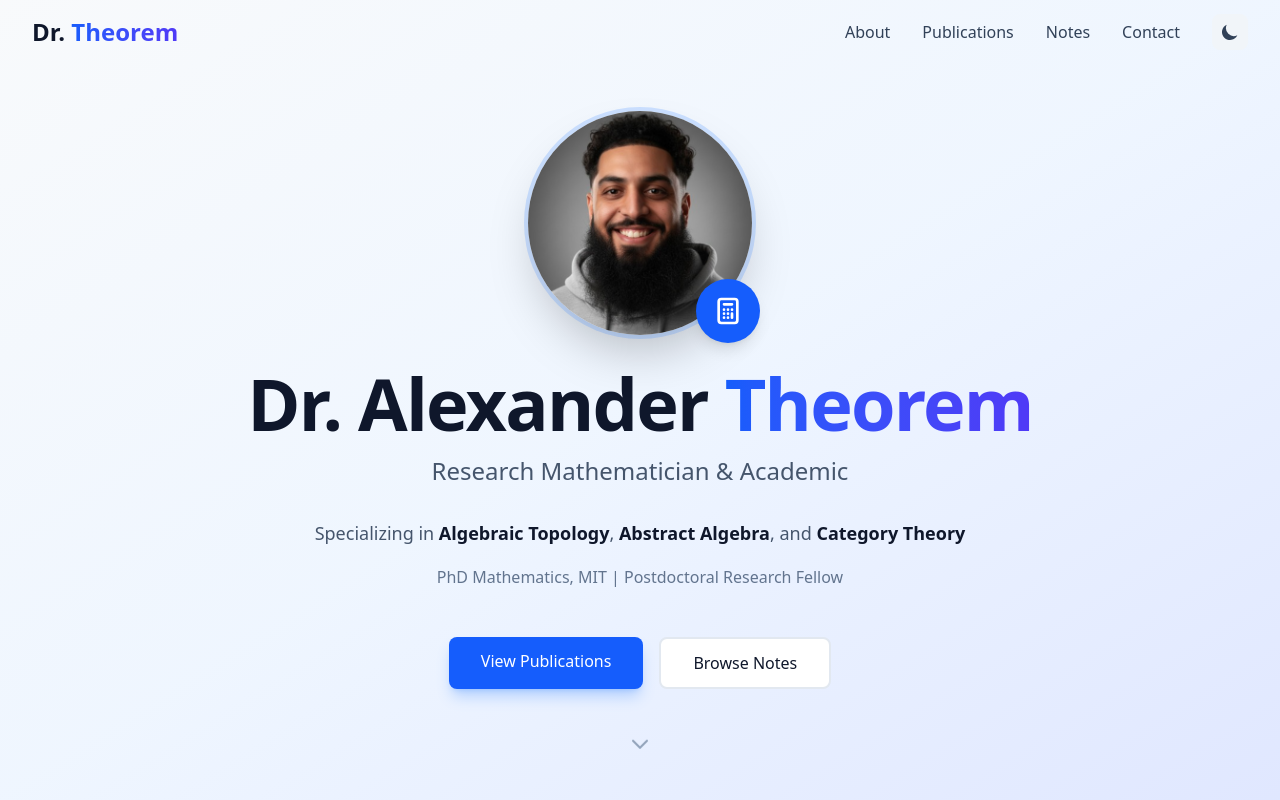
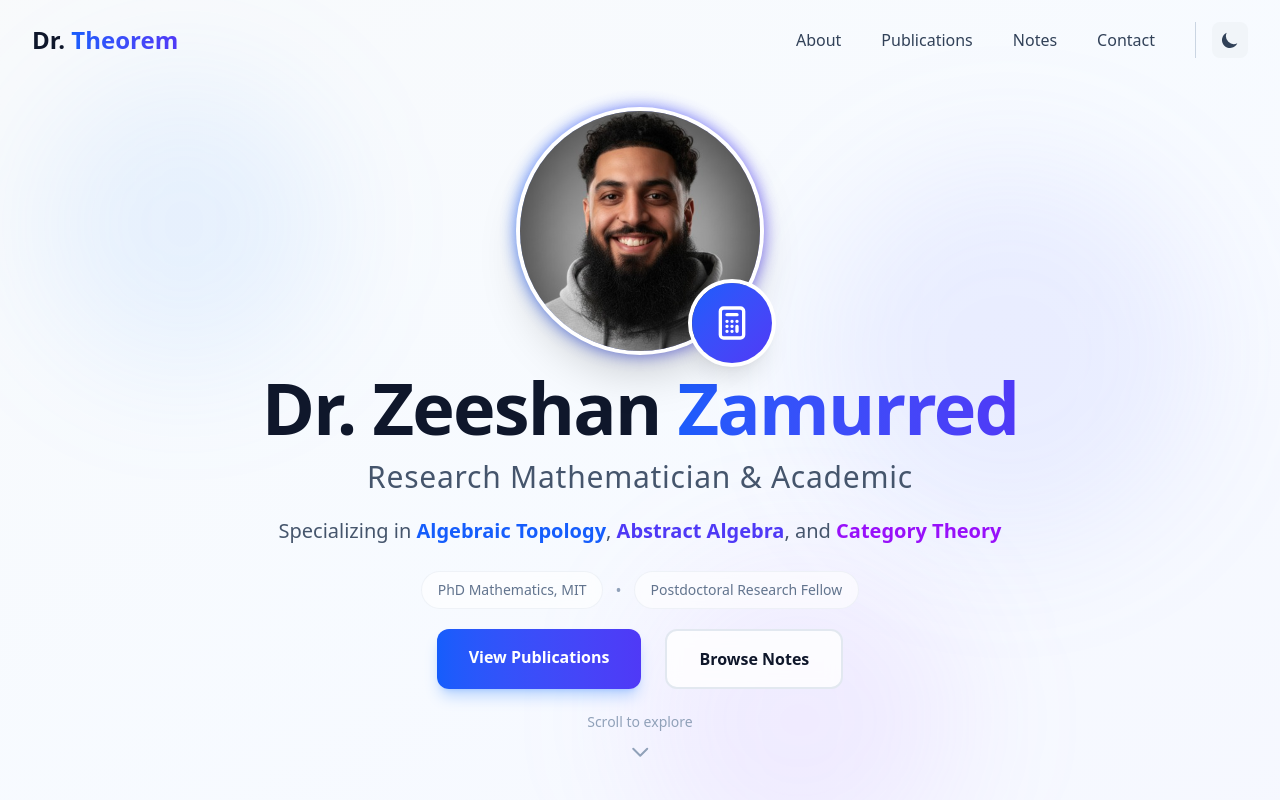
Before and after one commit to sahil1962/portfolio-zeeshan-pixarbyte, a Next.js app: page / in a window 1280 px wide. Shown: the top 800 px of the page. Built offline with nearby package versions, Linux system fonts and the light colour scheme.

Commit message:
design updated, hero and navigation

```diff
--- a/app/components/Hero.tsx
+++ b/app/components/Hero.tsx
@@ -4,69 +4,102 @@ import Image from 'next/image';
 
 export default function Hero() {
   return (
-    <section className="relative min-h-screen flex items-center justify-center bg-linear-to-br from-slate-50 via-blue-50 to-indigo-100 dark:from-slate-900 dark:via-slate-800 dark:to-slate-900">
-      <div className="max-w-7xl mx-auto px-4 sm:px-6 lg:px-8 py-20 text-center">
-        <div className="space-y-8">
-          <div className="flex justify-center mb-8">
-            <div className="relative">
-              <div className="w-40 h-40 sm:w-48 sm:h-48 lg:w-56 lg:h-56 rounded-full overflow-hidden ring-4 ring-blue-500/20 shadow-2xl">
+    <section className="relative min-h-screen flex items-center justify-center overflow-hidden bg-linear-to-br from-slate-50 via-blue-50/50 to-indigo-100/30 dark:from-slate-950 dark:via-slate-900 dark:to-slate-950">
+      {/* Animated background elements */}
+      <div className="absolute inset-0 overflow-hidden">
+        <div className="absolute top-20 left-10 w-72 h-72 bg-blue-400/10 dark:bg-blue-500/5 rounded-full blur-3xl animate-blob"></div>
+        <div className="absolute top-40 right-20 w-96 h-96 bg-indigo-400/10 dark:bg-indigo-500/5 rounded-full blur-3xl animate-blob animation-delay-2000"></div>
+        <div className="absolute -bottom-20 left-1/2 w-80 h-80 bg-purple-400/10 dark:bg-purple-500/5 rounded-full blur-3xl animate-blob animation-delay-4000"></div>
+      </div>
+
+      <div className="relative z-10 max-w-7xl mx-auto px-4 sm:px-6 lg:px-8 py-20 text-center">
+        <div className="space-y-5 animate-fadeIn">
+          {/* Profile Image */}
+          <div className="flex justify-center ">
+            <div className="relative group">
+              <div className="absolute -inset-1 bg-linear-to-r from-blue-600 to-indigo-600 rounded-full blur opacity-75 group-hover:opacity-100 transition duration-500"></div>
+              <div className="relative w-44 h-44 sm:w-52 sm:h-52 lg:w-60 lg:h-60 rounded-full overflow-hidden ring-4 ring-white dark:ring-slate-900 shadow-2xl transform group-hover:scale-105 transition duration-500">
                 <Image
                   src="/profile.jpg"
                   alt="Dr. Alexander Theorem"
-                  width={224}
-                  height={224}
+                  width={240}
+                  height={240}
                   priority
                   className="object-cover w-full h-full"
                 />
               </div>
-              <div className="absolute -bottom-2 -right-2 w-16 h-16 bg-blue-600 rounded-full flex items-center justify-center shadow-lg">
-                <svg className="w-8 h-8 text-white" fill="none" stroke="currentColor" viewBox="0 0 24 24">
+              <div className="absolute -bottom-3 -right-3 w-20 h-20 bg-linear-to-br from-blue-600 to-indigo-600 rounded-full flex items-center justify-center shadow-xl ring-4 ring-white dark:ring-slate-900 transform group-hover:rotate-12 transition duration-500">
+                <svg className="w-10 h-10 text-white" fill="none" stroke="currentColor" viewBox="0 0 24 24">
                   <path strokeLinecap="round" strokeLinejoin="round" strokeWidth={2} d="M9 7h6m0 10v-3m-3 3h.01M9 17h.01M9 14h.01M12 14h.01M15 11h.01M12 11h.01M9 11h.01M7 21h10a2 2 0 002-2V5a2 2 0 00-2-2H7a2 2 0 00-2 2v14a2 2 0 002 2z" />
                 </svg>
               </div>
             </div>
           </div>
 
+          {/* Name and Title */}
+          {/* <div className="space-y-6">
+            <h1 className="text-5xl sm:text-6xl lg:text-7xl xl:text-8xl font-extrabold tracking-tight">
+              <span className="block text-slate-900 dark:text-white">Dr. Zeeshan Zamurred</span>
+            </h1>
+            <p className="text-xl sm:text-2xl lg:text-3xl text-slate-600 dark:text-slate-300 font-light tracking-wide">
+              Research Mathematician & Academic
+            </p>
+          </div> */}
+
           <div className="space-y-4">
             <h1 className="text-5xl sm:text-6xl lg:text-7xl font-bold tracking-tight text-slate-900 dark:text-white">
-              Dr. Alexander <span className="bg-linear-to-r from-blue-600 to-indigo-600 bg-clip-text text-transparent">Theorem</span>
+              Dr. Zeeshan<span className="bg-linear-to-r from-blue-600 to-indigo-600 bg-clip-text text-transparent"> Zamurred</span>
             </h1>
-            <p className="text-xl sm:text-2xl text-slate-600 dark:text-slate-300 font-light">
+            <p className="text-xl sm:text-2xl lg:text-3xl text-slate-600 dark:text-slate-300 font-light tracking-wide">
               Research Mathematician & Academic
             </p>
           </div>
 
-          <div className="max-w-2xl mx-auto space-y-4">
-            <p className="text-lg text-slate-600 dark:text-slate-400 leading-relaxed">
-              Specializing in <span className="font-semibold text-slate-900 dark:text-white">Algebraic Topology</span>,
-              <span className="font-semibold text-slate-900 dark:text-white"> Abstract Algebra</span>, and
-              <span className="font-semibold text-slate-900 dark:text-white"> Category Theory</span>
+          {/* Specialization */}
+          <div className="max-w-3xl mx-auto space-y-6">
+            <p className="text-lg sm:text-xl text-slate-600 dark:text-slate-400 leading-relaxed">
+              Specializing in{' '}
+              <span className="font-semibold text-blue-600 dark:text-blue-400">Algebraic Topology</span>,{' '}
+              <span className="font-semibold text-indigo-600 dark:text-indigo-400">Abstract Algebra</span>, and{' '}
+              <span className="font-semibold text-purple-600 dark:text-purple-400">Category Theory</span>
             </p>
-            <p className="text-base text-slate-500 dark:text-slate-500">
-              PhD Mathematics, MIT | Postdoctoral Research Fellow
-            </p>
+            <div className="flex items-center justify-center gap-3 text-slate-500 dark:text-slate-500">
+              <span className="px-4 py-2 bg-white/60 dark:bg-slate-800/60 backdrop-blur-sm rounded-full text-sm font-medium border border-slate-200/50 dark:border-slate-700/50">
+                PhD Mathematics, MIT
+              </span>
+              <span className="text-slate-400">•</span>
+              <span className="px-4 py-2 bg-white/60 dark:bg-slate-800/60 backdrop-blur-sm rounded-full text-sm font-medium border border-slate-200/50 dark:border-slate-700/50">
+                Postdoctoral Research Fellow
+              </span>
+            </div>
           </div>
 
-          <div className="flex flex-wrap gap-4 justify-center pt-4">
+          {/* CTA Buttons */}
+          <div className="flex flex-wrap gap-6 justify-center pt-0">
             <a
               href="#publications"
-              className="px-8 py-3 bg-blue-600 hover:bg-blue-700 text-white font-medium rounded-lg transition-colors shadow-lg shadow-blue-500/30"
+              className="group relative px-8 py-4 bg-linear-to-r from-blue-600 to-indigo-600 text-white font-semibold rounded-xl transition-all duration-300 shadow-lg shadow-blue-500/30 hover:shadow-xl hover:shadow-blue-500/40 hover:scale-105"
             >
-              View Publications
+              <span className="relative z-10">View Publications</span>
+              <div className="absolute inset-0 bg-linear-to-r from-blue-700 to-indigo-700 rounded-xl opacity-0 group-hover:opacity-100 transition-opacity duration-300"></div>
             </a>
             <a
               href="#notes"
-              className="px-8 py-3 bg-white dark:bg-slate-800 hover:bg-slate-50 dark:hover:bg-slate-700 text-slate-900 dark:text-white font-medium rounded-lg border-2 border-slate-200 dark:border-slate-700 transition-colors"
+              className="group px-8 py-4 bg-white/80 dark:bg-slate-800/80 backdrop-blur-sm hover:bg-white dark:hover:bg-slate-800 text-slate-900 dark:text-white font-semibold rounded-xl border-2 border-slate-200 dark:border-slate-700 transition-all duration-300 hover:scale-105 hover:border-blue-400 dark:hover:border-blue-600"
             >
               Browse Notes
             </a>
           </div>
         </div>
 
-        <div className="absolute bottom-10 left-1/2 transform -translate-x-1/2 animate-bounce">
-          <svg className="w-6 h-6 text-slate-400" fill="none" stroke="currentColor" viewBox="0 0 24 24">
-            <path strokeLinecap="round" strokeLinejoin="round" strokeWidth={2} d="M19 9l-7 7-7-7" />
-          </svg>
+        {/* Scroll Indicator */}
+        <div className="absolute -bottom-1 left-1/2 transform -translate-x-1/2 animate-bounce">
+          <div className="flex flex-col items-center gap-2">
+            <span className="text-sm text-slate-400 dark:text-slate-500 font-medium">Scroll to explore</span>
+            <svg className="w-6 h-6 text-slate-400 dark:text-slate-500" fill="none" stroke="currentColor" viewBox="0 0 24 24">
+              <path strokeLinecap="round" strokeLinejoin="round" strokeWidth={2} d="M19 9l-7 7-7-7" />
+            </svg>
+          </div>
         </div>
       </div>
     </section>
--- a/app/components/Navigation.tsx
+++ b/app/components/Navigation.tsx
@@ -27,43 +27,51 @@ export default function Navigation() {
 
   return (
     <nav
-      className={`fixed top-0 left-0 right-0 z-50 transition-all duration-300 ${
+      className={`fixed top-0 left-0 right-0 z-50 transition-all duration-500 ${
         isScrolled
-          ? 'bg-white/90 dark:bg-slate-900/90 backdrop-blur-md shadow-lg'
+          ? 'bg-white/80 dark:bg-slate-900/80 backdrop-blur-xl shadow-lg border-b border-slate-200/50 dark:border-slate-700/50'
           : 'bg-transparent'
       }`}
     >
       <div className="max-w-7xl mx-auto px-4 sm:px-6 lg:px-8">
-        <div className="flex items-center justify-between h-16">
+        <div className="flex items-center justify-between h-20">
           <div className="shrink-0">
-            <a href="#" className="text-2xl font-bold">
-              <span className="text-slate-900 dark:text-white">Dr. </span>
-              <span className="bg-linear-to-r from-blue-600 to-indigo-600 bg-clip-text text-transparent">
-                Theorem
+            <a href="#" className="group flex items-center gap-2">
+              {/* <div className="w-10 h-10 rounded-lg bg-linear-to-br from-blue-600 to-indigo-600 flex items-center justify-center transform group-hover:rotate-6 transition-transform duration-300">
+                <span className="text-white font-bold text-xl">D</span>
+              </div> */}
+              <span className="text-2xl font-extrabold">
+                <span className="text-slate-900 dark:text-white">Dr. </span>
+                <span className="bg-linear-to-r from-blue-600 to-indigo-600 bg-clip-text text-transparent">
+                  Theorem
+                </span>
               </span>
             </a>
           </div>
 
-          <div className="hidden md:flex items-center gap-8">
+          <div className="hidden md:flex items-center gap-2">
             {navLinks.map((link) => (
               <a
                 key={link.href}
                 href={link.href}
-                className="text-slate-700 dark:text-slate-300 hover:text-blue-600 dark:hover:text-blue-400 font-medium transition-colors"
+                className="relative px-4 py-2 text-slate-700 dark:text-slate-300 hover:text-blue-600 dark:hover:text-blue-400 font-medium transition-colors group"
               >
-                {link.label}
+                <span className="relative z-10">{link.label}</span>
+                <span className="absolute inset-0 bg-blue-50 dark:bg-slate-800 rounded-lg scale-0 group-hover:scale-100 transition-transform duration-200 origin-center"></span>
               </a>
             ))}
 
-            <ThemeToggle />
+            <div className="ml-4 pl-4 border-l border-slate-300 dark:border-slate-700">
+              <ThemeToggle />
+            </div>
           </div>
 
-          <div className="md:hidden flex items-center gap-2">
+          <div className="md:hidden flex items-center gap-3">
             <ThemeToggle />
 
             <button
               onClick={() => setIsMobileMenuOpen(!isMobileMenuOpen)}
-              className="text-slate-900 dark:text-white p-2"
+              className="text-slate-900 dark:text-white p-2 hover:bg-slate-100 dark:hover:bg-slate-800 rounded-lg transition-colors"
               aria-label="Toggle menu"
             >
               <svg className="w-6 h-6" fill="none" stroke="currentColor" viewBox="0 0 24 24">
@@ -79,14 +87,14 @@ export default function Navigation() {
       </div>
 
       {isMobileMenuOpen && (
-        <div className="md:hidden bg-white dark:bg-slate-900 border-t border-slate-200 dark:border-slate-700">
-          <div className="px-4 py-4 space-y-3">
+        <div className="md:hidden bg-white/95 dark:bg-slate-900/95 backdrop-blur-xl border-t border-red-200 dark:border-slate-700 shadow-xl">
+          <div className="px-4 py-6 space-y-2">
             {navLinks.map((link) => (
               <a
                 key={link.href}
                 href={link.href}
                 onClick={() => setIsMobileMenuOpen(false)}
-                className="block text-slate-700 dark:text-slate-300 hover:text-blue-600 dark:hover:text-blue-400 font-medium transition-colors"
+                className="block px-4 py-3 text-slate-700 dark:text-slate-300 hover:text-blue-600 dark:hover:text-blue-400 hover:bg-blue-50 dark:hover:bg-slate-800 font-medium transition-all rounded-lg"
               >
                 {link.label}
               </a>
```
